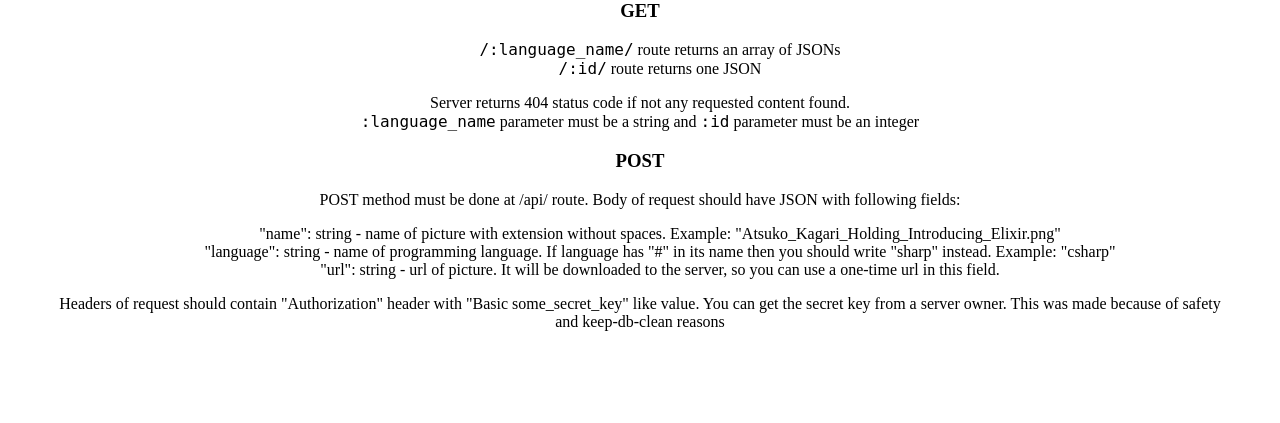
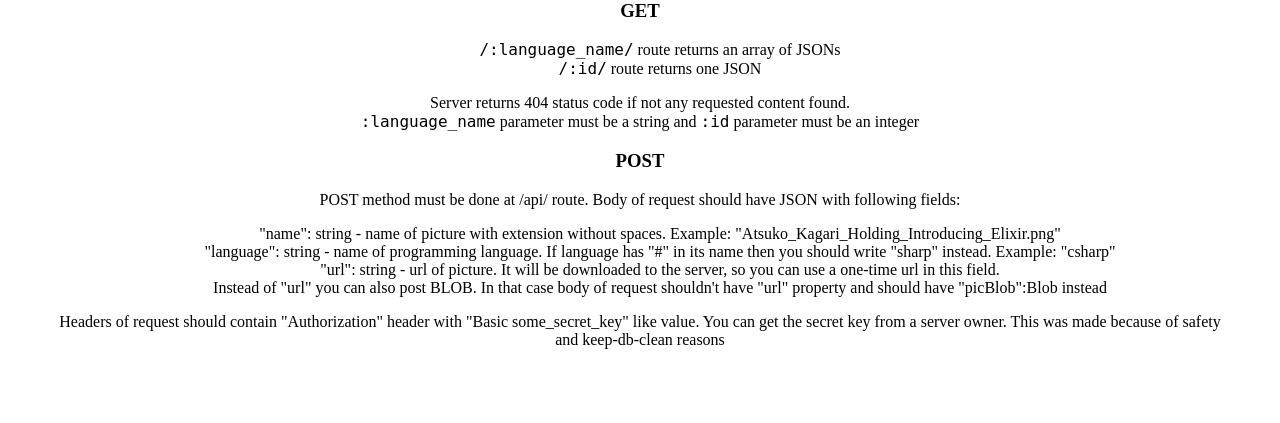
Before and after one commit to lokot0k/anime-girls-holding-programming-books-RESTapi, a Node server app: page / in a window 1280 px wide. Shown: the part 495-918 px from the top of the page. Before the commit the page ends 826 px from the top, so only its background shows below. Run offline with Node 20, Linux system fonts and the light colour scheme; style sheets or scripts are compiled from the project's sources; some web fonts are replaced.

Commit message:
doc updated

```diff
--- a/views/index.ejs
+++ b/views/index.ejs
@@ -55,8 +55,12 @@
         "url": string - url of picture. It will be downloaded to the server, so you can use a one-time url in this
         field.
     </li>
+    <li>Instead of "url" you can also post BLOB. In that case body of request shouldn't have "url" property and should
+        have "picBlob":Blob instead
+    </li>
 </ul>
-<p>Headers of request should contain "Authorization" header with "Basic some_secret_key" like value. You can get the secret key from
+<p>Headers of request should contain "Authorization" header with "Basic some_secret_key" like value. You can get the
+    secret key from
     a server owner.
     This was made because of safety and keep-db-clean reasons
 </p>
```
